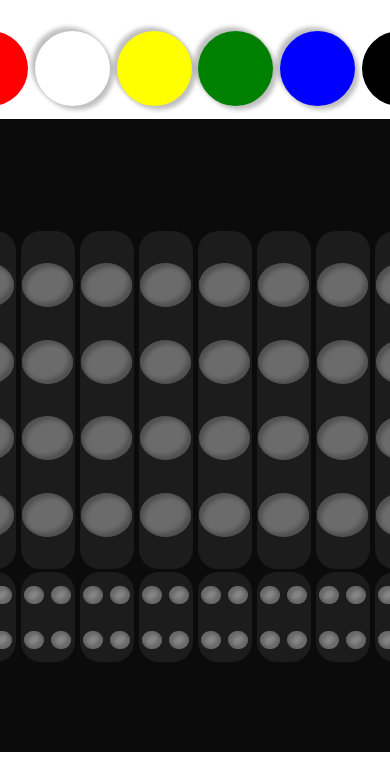
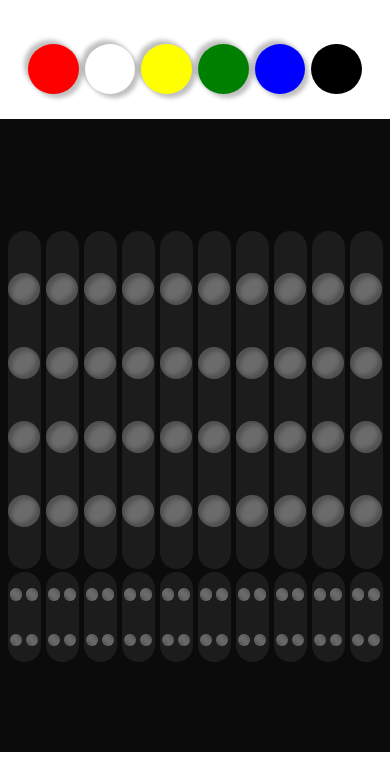
Before and after one commit to Abdullahi-a-hussein/mastermind, a plain HTML site: page index.html in a window 390 px wide. Shown: the part 61-844 px from the top of the page. Drawn offline with Linux system fonts and the light colour scheme.

Commit message:
styling fixes

```diff
--- a/styles.css
+++ b/styles.css
@@ -120,6 +120,7 @@ hr {
 
 #red {
   background-color: red;
+  box-shadow: -4px -4px 4px rgba(0, 0, 0, 0.25), 4px 4px 4px rgba(0, 0, 0, 0.25);
 }
 #blue {
   background-color: blue;
@@ -154,6 +155,19 @@ hr {
     align-items: center;
     justify-content: center;
   }
+  .colors {
+    width: 100%;
+    overflow: hidden;
+    display: flex;
+    flex-direction: row;
+    align-items: center;
+    justify-content: center;
+  }
+  .code-colors {
+    width: 13%;
+    height: auto;
+    aspect-ratio: 1/1;
+  }
   .game {
     margin: 0;
     display: flex;
@@ -169,11 +183,12 @@ hr {
     justify-content: center;
   }
   .column {
-    width: 9%;
+    width: 5.5%;
   }
   .hole {
     width: 95%;
-    height: 13%;
+    height: auto;
+    aspect-ratio: 1/1;
   }
 
   .description {
@@ -181,6 +196,7 @@ hr {
   }
   .key {
     width: 75%;
-    height: 40%;
+    height: auto;
+    aspect-ratio: 1/1;
   }
 }
```
